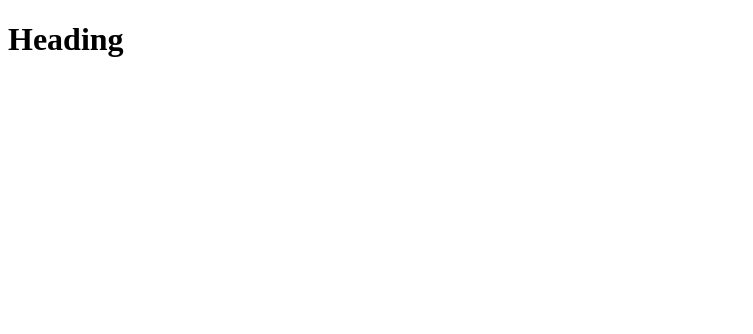
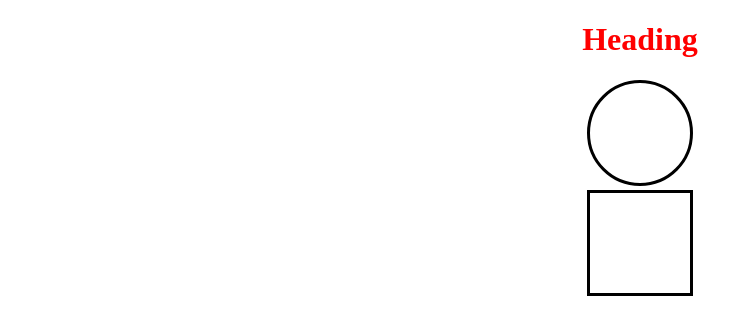
Before and after one commit to princekesDEV/WEB214-SqCirHead-08-6, a plain HTML site: page index.html in a window 1280 px wide. Shown: the whole page, without its empty margins (0-753 px from the left). Drawn offline with Linux system fonts and the light colour scheme.

Commit message:
Final Commit

```diff
--- a/index.html
+++ b/index.html
@@ -4,12 +4,17 @@
     <meta charset="UTF-8">
     <meta name="viewport" content="width=device-width, initial-scale=1.0">
     <title>Square Circle & Heading</title>
+    <link rel="stylesheet" href="style.css">
 </head>
 <body>
-    <div>
+    <div id="main">
         <h1>Heading</h1>
-        <div id="square"></div>
-        <div id="circle"></div>
+        <div>
+            <div id="circle"></div>
+        </div>
+        <div>
+            <div id="square"></div>
+        </div>
     </div>
 </body>
 </html>
--- /dev/null
+++ b/style.css
@@ -0,0 +1,18 @@
+h1{
+    color: red;
+}
+
+#main{
+    text-align: center;
+}
+
+#circle, #square{
+    height: 100px;
+    width: 100px;
+    display: inline-block;
+    border: 3px solid black;
+}
+
+#circle{
+    border-radius: 50%;
+}
```
